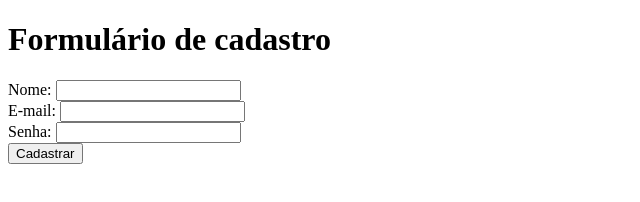
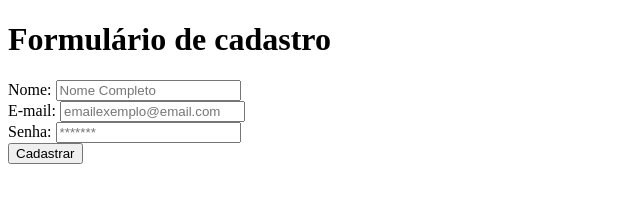
Before and after one commit to Rodeuz/Ebac_Frontend, a plain HTML site: page Exercicio-html.html in a window 1280 px wide. Shown: the whole page, without its empty margins (0-640 px from the left). Drawn offline with Linux system fonts and the light colour scheme.

Commit message:
add placeholders

```diff
--- a/Exercicio-html.html
+++ b/Exercicio-html.html
@@ -8,11 +8,11 @@
   <body>
     <h1>Formulário de cadastro</h1>
     <form>
-      Nome: <input type="text" />
+      Nome: <input type="text" placeholder="Nome Completo" />
       <br />
-      E-mail: <input type="email" />
+      E-mail: <input type="email" placeholder="emailexemplo@email.com" />
       <br />
-      Senha: <input type="password" />
+      Senha: <input type="password" placeholder="*******" />
       <br />
 
       <button type="submit">Cadastrar</button>
```
